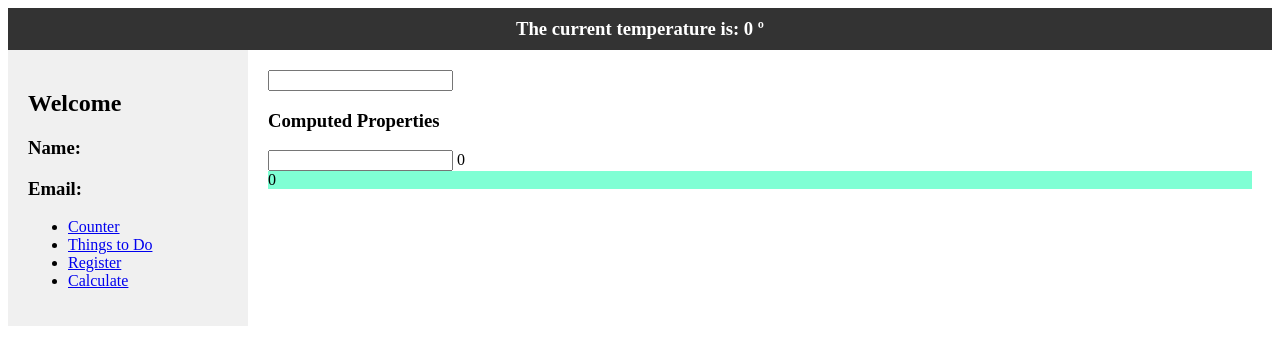
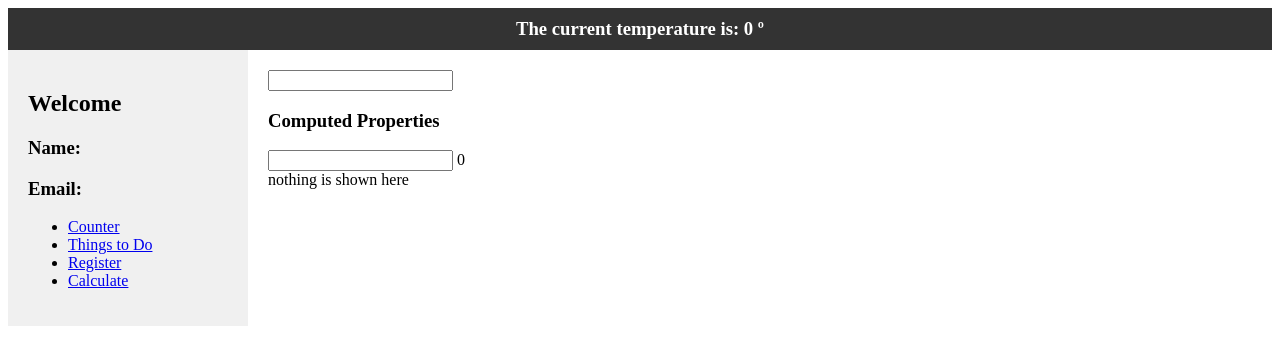
Before and after one commit to Emilio2207/project-vue, a Vue app: page /calculate in a window 1280 px wide. Shown: the top 364 px of the page. Built offline with nearby package versions, Linux system fonts and the light colour scheme; no server answers.

Commit message:
v-show | v-if | v-else-if | v-else

```diff
--- a/src/modules/calculate/views/CalculateView.vue
+++ b/src/modules/calculate/views/CalculateView.vue
@@ -5,7 +5,12 @@
     v-model="valor"
   />
   {{ valorCalculate }}
-  <ResultSection :result="valorCalculate" />
+  <ResultSection
+    v-if="showElement"
+    :result="valorCalculate"
+  ></ResultSection>
+  <div v-else-if="isNaN(valor)">It must be a number to calculate</div>
+  <div v-else>nothing is shown here</div>
 </template>
 
 <script setup>
@@ -15,6 +20,10 @@ const valor = ref("");
 const valorCalculate = computed(() => {
   return valor.value * 3;
 });
+
+const showElement = computed(() => {
+  return valor.value > 10;
+});
 </script>
 
 <style scoped></style>
```
